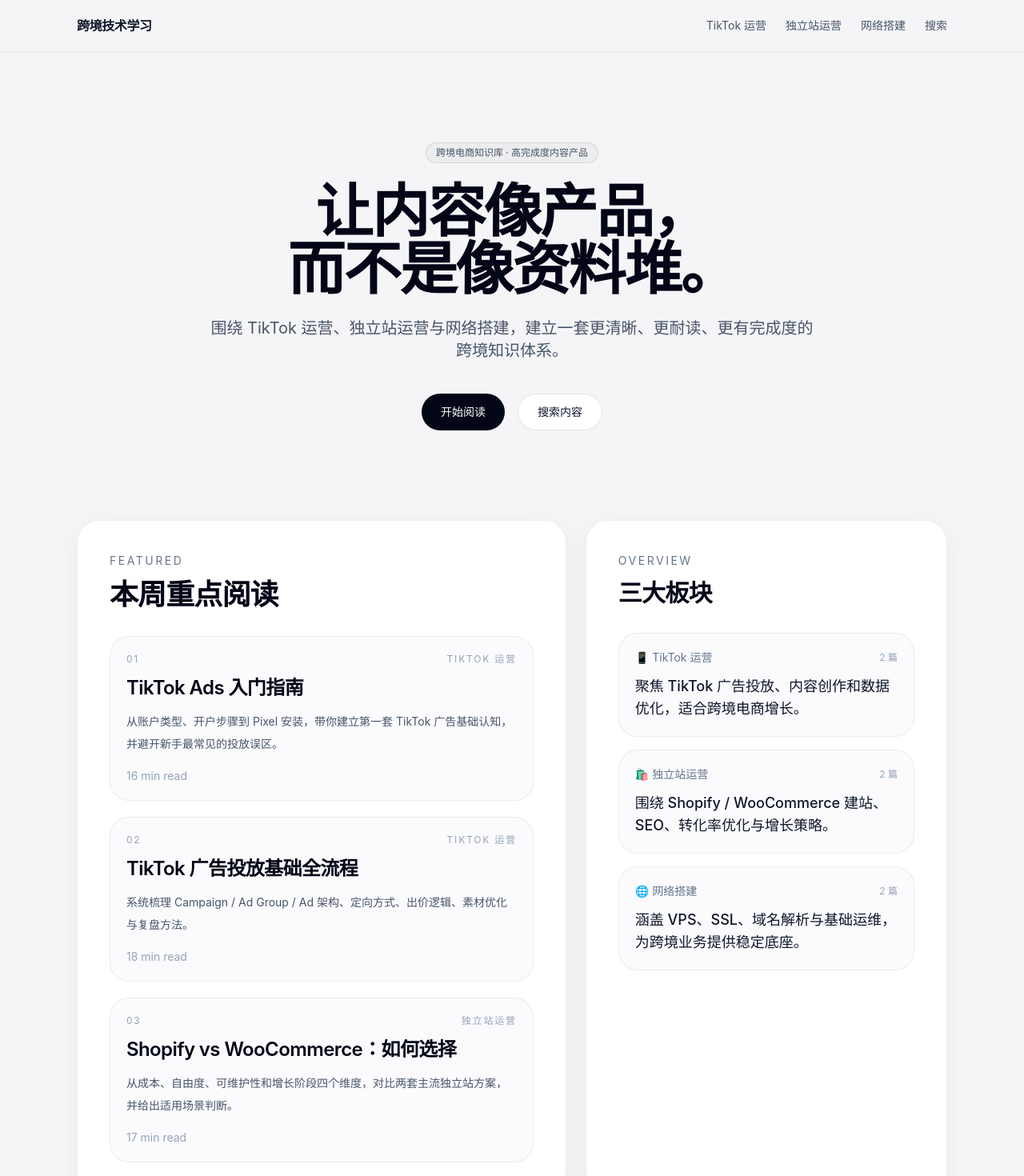
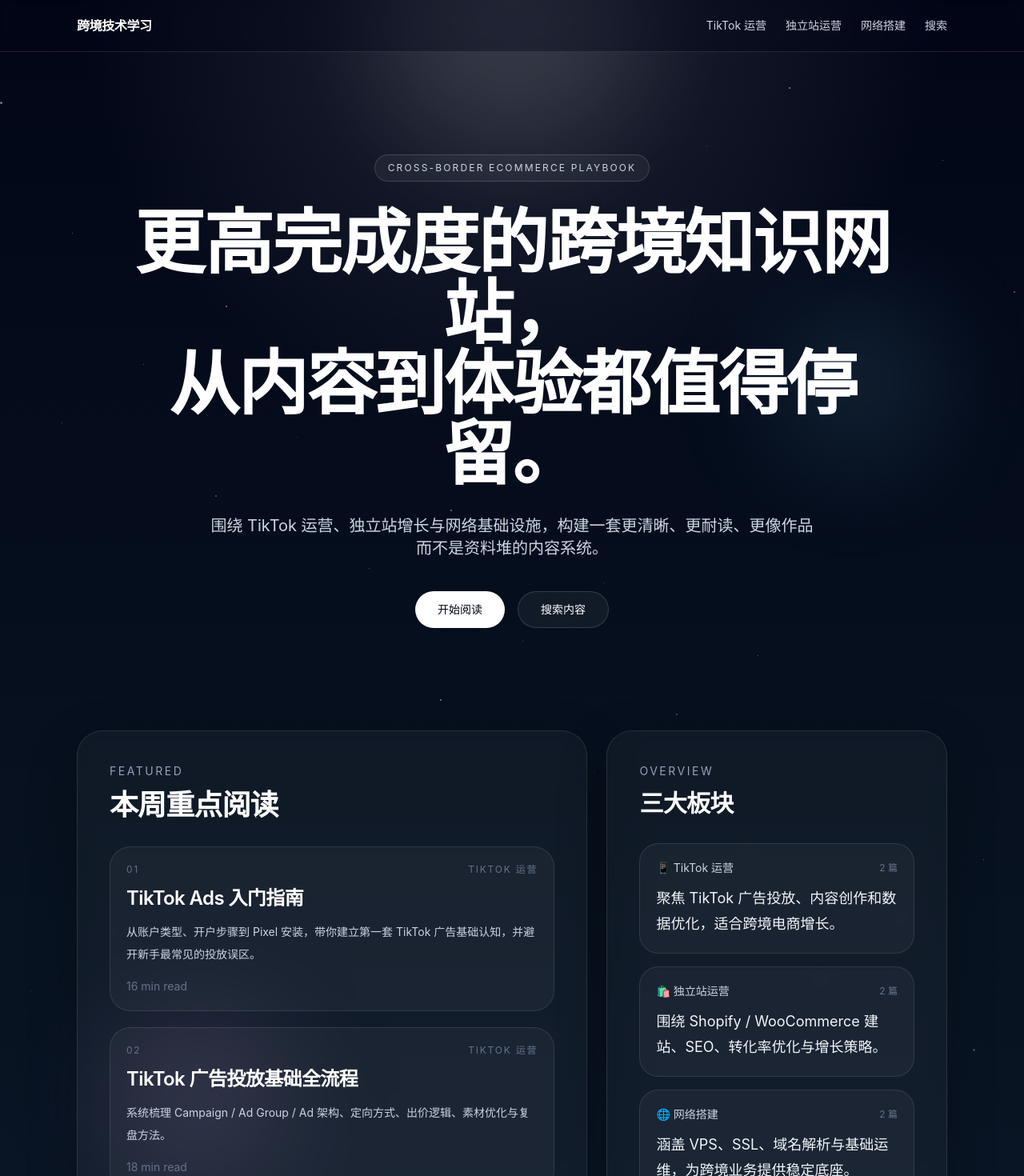
Before and after one commit to gonewiththesakura-creator/cross-border-ecommerce, a Next.js app: page / in a window 1280 px wide. Shown: the top 1470 px of the page at 80% size. Built offline with nearby package versions, Linux system fonts and the light colour scheme.

Commit message:
feat: 首页加入星空背景与光标氛围效果

```diff
--- /dev/null
+++ b/components/CursorGlow.js
@@ -0,0 +1,27 @@
+import { useEffect, useState } from 'react'
+
+export default function CursorGlow() {
+  const [pos, setPos] = useState({ x: 0, y: 0 })
+  const [visible, setVisible] = useState(false)
+
+  useEffect(() => {
+    const move = (e) => {
+      setPos({ x: e.clientX, y: e.clientY })
+      setVisible(true)
+    }
+    const leave = () => setVisible(false)
+    window.addEventListener('mousemove', move)
+    window.addEventListener('mouseleave', leave)
+    return () => {
+      window.removeEventListener('mousemove', move)
+      window.removeEventListener('mouseleave', leave)
+    }
+  }, [])
+
+  return (
+    <div
+      className={`pointer-events-none fixed left-0 top-0 z-30 h-56 w-56 -translate-x-1/2 -translate-y-1/2 rounded-full bg-[radial-gradient(circle,rgba(255,255,255,0.14)_0%,rgba(125,211,252,0.10)_24%,rgba(168,85,247,0.06)_42%,rgba(255,255,255,0)_70%)] blur-2xl transition-opacity duration-300 ${visible ? 'opacity-100' : 'opacity-0'}`}
+      style={{ transform: `translate(${pos.x - 112}px, ${pos.y - 112}px)` }}
+    />
+  )
+}
--- /dev/null
+++ b/components/Starfield.js
@@ -0,0 +1,39 @@
+import { useMemo } from 'react'
+
+export default function Starfield() {
+  const stars = useMemo(() => {
+    return Array.from({ length: 42 }, (_, i) => ({
+      id: i,
+      left: `${(i * 37) % 100}%`,
+      top: `${(i * 19 + 7) % 100}%`,
+      size: i % 5 === 0 ? 3 : i % 3 === 0 ? 2 : 1,
+      opacity: i % 4 === 0 ? 0.45 : 0.22,
+      delay: `${(i % 9) * 0.7}s`,
+      duration: `${5 + (i % 6)}s`,
+    }))
+  }, [])
+
+  return (
+    <div className="pointer-events-none absolute inset-0 overflow-hidden">
+      <div className="absolute inset-0 bg-[radial-gradient(circle_at_top,rgba(255,255,255,0.12),transparent_28%),linear-gradient(180deg,#020617_0%,#07111f_55%,#0b1728_100%)]" />
+      <div className="absolute left-1/2 top-[-140px] h-[340px] w-[340px] -translate-x-1/2 rounded-full bg-white/10 blur-3xl" />
+      <div className="absolute right-[8%] top-[20%] h-[220px] w-[220px] rounded-full bg-sky-300/10 blur-3xl" />
+      <div className="absolute left-[10%] bottom-[18%] h-[240px] w-[240px] rounded-full bg-fuchsia-300/10 blur-3xl" />
+      {stars.map((star) => (
+        <span
+          key={star.id}
+          className="absolute animate-pulse rounded-full bg-white"
+          style={{
+            left: star.left,
+            top: star.top,
+            width: `${star.size}px`,
+            height: `${star.size}px`,
+            opacity: star.opacity,
+            animationDelay: star.delay,
+            animationDuration: star.duration,
+          }}
+        />
+      ))}
+    </div>
+  )
+}
--- a/pages/index.js
+++ b/pages/index.js
@@ -1,76 +1,82 @@
 import Link from 'next/link'
 import { ArrowRight } from 'lucide-react'
 import { articles, sections, getSectionArticles } from '@/lib/siteData'
+import Starfield from '@/components/Starfield'
+import CursorGlow from '@/components/CursorGlow'
 
 const featured = articles.slice(0, 3)
 
 export default function Home() {
   return (
     <div className="min-h-screen bg-[#f5f5f7] text-slate-900">
-      <header className="sticky top-0 z-50 border-b border-black/[0.06] bg-[#f5f5f7]/80 backdrop-blur">
+      <div className="relative overflow-hidden bg-slate-950 text-white">
+        <CursorGlow />
+        <Starfield />
+
+        <header className="sticky top-0 z-40 border-b border-white/10 bg-slate-950/40 backdrop-blur">
           <div className="container flex h-16 items-center justify-between">
-          <Link href="/" className="font-semibold tracking-tight">跨境技术学习</Link>
-          <nav className="hidden items-center gap-6 text-sm text-slate-600 md:flex">
-            <Link href="/tiktok-marketing" className="hover:text-slate-950">TikTok 运营</Link>
-            <Link href="/independent-store" className="hover:text-slate-950">独立站运营</Link>
-            <Link href="/networking" className="hover:text-slate-950">网络搭建</Link>
-            <Link href="/search" className="hover:text-slate-950">搜索</Link>
+            <Link href="/" className="font-semibold tracking-tight text-white">跨境技术学习</Link>
+            <nav className="hidden items-center gap-6 text-sm text-slate-300 md:flex">
+              <Link href="/tiktok-marketing" className="hover:text-white">TikTok 运营</Link>
+              <Link href="/independent-store" className="hover:text-white">独立站运营</Link>
+              <Link href="/networking" className="hover:text-white">网络搭建</Link>
+              <Link href="/search" className="hover:text-white">搜索</Link>
             </nav>
           </div>
         </header>
 
-      <main>
-        <section className="container py-20 md:py-28">
-          <div className="mx-auto max-w-5xl text-center">
-            <div className="pill mb-6">跨境电商知识库 · 高完成度内容产品</div>
-            <h1 className="text-5xl font-semibold leading-[1.02] md:text-7xl">
-              让内容像产品，
+        <main className="relative z-10">
+          <section className="container py-24 md:py-32">
+            <div className="mx-auto max-w-6xl text-center">
+              <div className="inline-flex items-center rounded-full border border-white/15 bg-white/5 px-4 py-2 text-xs tracking-[0.18em] text-slate-300 backdrop-blur">CROSS-BORDER ECOMMERCE PLAYBOOK</div>
+              <h1 className="mx-auto mt-8 max-w-5xl text-5xl font-semibold leading-[0.98] text-white md:text-7xl lg:text-[5.5rem]">
+                更高完成度的跨境知识网站，
                 <br />
-              而不是像资料堆。
+                从内容到体验都值得停留。
               </h1>
-            <p className="mx-auto mt-6 max-w-3xl text-lg leading-8 text-slate-600 md:text-xl">
-              围绕 TikTok 运营、独立站运营与网络搭建，建立一套更清晰、更耐读、更有完成度的跨境知识体系。
+              <p className="mx-auto mt-8 max-w-3xl text-lg leading-8 text-slate-300 md:text-xl">
+                围绕 TikTok 运营、独立站增长与网络基础设施，构建一套更清晰、更耐读、更像作品而不是资料堆的内容系统。
               </p>
               <div className="mt-10 flex flex-wrap justify-center gap-4">
-              <Link href="/tiktok-marketing" className="btn-primary">开始阅读</Link>
-              <Link href="/search" className="btn border border-black/10 bg-white text-slate-900 hover:bg-slate-50">搜索内容</Link>
+                <Link href="/tiktok-marketing" className="btn rounded-full bg-white px-7 py-3 text-sm font-medium text-slate-950 hover:bg-slate-100">开始阅读</Link>
+                <Link href="/search" className="btn rounded-full border border-white/15 bg-white/5 px-7 py-3 text-sm font-medium text-white hover:bg-white/10">搜索内容</Link>
               </div>
             </div>
           </section>
 
-        <section className="container pb-12">
-          <div className="grid gap-6 lg:grid-cols-[1.15fr_.85fr]">
-            <div className="soft-card p-8 md:p-10">
-              <div className="text-sm uppercase tracking-[0.18em] text-slate-500">Featured</div>
-              <h2 className="mt-3 text-3xl font-semibold md:text-4xl">本周重点阅读</h2>
+          <section className="container pb-16">
+            <div className="grid gap-6 lg:grid-cols-[1.2fr_.8fr]">
+              <div className="rounded-[32px] border border-white/10 bg-white/[0.04] p-8 shadow-[0_20px_60px_rgba(0,0,0,0.28)] backdrop-blur md:p-10">
+                <div className="text-sm uppercase tracking-[0.18em] text-slate-400">Featured</div>
+                <h2 className="mt-3 text-3xl font-semibold text-white md:text-4xl">本周重点阅读</h2>
                 <div className="mt-8 space-y-5">
                   {featured.map((item, index) => (
-                  <Link key={`${item.section}-${item.slug}`} href={`/${item.section}/${item.slug}`} className="block rounded-[24px] border border-black/[0.06] bg-[#fbfbfd] p-5 transition hover:bg-white hover:shadow-[0_10px_30px_rgba(15,23,42,0.05)]">
-                    <div className="flex items-center justify-between text-xs uppercase tracking-[0.15em] text-slate-400">
+                    <Link key={`${item.section}-${item.slug}`} href={`/${item.section}/${item.slug}`} className="block rounded-[26px] border border-white/10 bg-white/[0.04] p-5 transition hover:bg-white/[0.08] hover:shadow-[0_12px_40px_rgba(15,23,42,0.28)]">
+                      <div className="flex items-center justify-between text-xs uppercase tracking-[0.15em] text-slate-500">
                         <span>{String(index + 1).padStart(2, '0')}</span>
                         <span>{sections[item.section].title}</span>
                       </div>
-                    <h3 className="mt-3 text-2xl font-semibold">{item.title}</h3>
-                    <p className="mt-3 text-sm leading-7 text-slate-600">{item.excerpt}</p>
-                    <div className="mt-4 text-sm text-slate-400">{item.readTime} min read</div>
+                      <h3 className="mt-3 text-2xl font-semibold text-white">{item.title}</h3>
+                      <p className="mt-3 text-sm leading-7 text-slate-300">{item.excerpt}</p>
+                      <div className="mt-4 text-sm text-slate-500">{item.readTime} min read</div>
                     </Link>
                   ))}
                 </div>
               </div>
 
-            <div className="soft-card p-8 md:p-10">
-              <div className="text-sm uppercase tracking-[0.18em] text-slate-500">Overview</div>
-              <h2 className="mt-3 text-3xl font-semibold">三大板块</h2>
+              <div className="rounded-[32px] border border-white/10 bg-white/[0.04] p-8 shadow-[0_20px_60px_rgba(0,0,0,0.28)] backdrop-blur md:p-10">
+                <div className="text-sm uppercase tracking-[0.18em] text-slate-400">Overview</div>
+                <h2 className="mt-3 text-3xl font-semibold text-white">三大板块</h2>
                 <div className="mt-8 space-y-4">
                   {Object.values(sections).map((section) => {
                     const items = getSectionArticles(section.slug)
                     return (
-                    <Link key={section.slug} href={`/${section.slug}`} className="block rounded-[24px] border border-black/[0.06] bg-[#fbfbfd] p-5 transition hover:bg-white hover:shadow-[0_10px_30px_rgba(15,23,42,0.05)]">
+                      <Link key={section.slug} href={`/${section.slug}`} className="block rounded-[24px] border border-white/10 bg-white/[0.04] p-5 transition hover:bg-white/[0.08]">
                         <div className="flex items-center justify-between">
-                        <div className="text-sm text-slate-500">{section.icon} {section.title}</div>
-                        <div className="text-xs text-slate-400">{items.length} 篇</div>
+                          <div className="text-sm text-slate-300">{section.icon} {section.title}</div>
+                          <div className="text-xs text-slate-500">{items.length} 篇</div>
                         </div>
-                      <div className="mt-3 text-lg font-medium">{section.description}</div>
+                        <div className="mt-3 text-lg leading-8 text-slate-100">{section.description}</div>
                       </Link>
                     )
                   })}
@@ -78,8 +84,10 @@
               </div>
             </div>
           </section>
+        </main>
+      </div>
 
-        <section className="container pb-16">
+      <section className="container py-16">
         <div className="soft-card p-6 md:p-8">
           <div className="flex flex-col gap-3 md:flex-row md:items-end md:justify-between">
             <div>
@@ -93,8 +101,8 @@
             {Object.values(sections).map((section) => {
               const items = getSectionArticles(section.slug)
               return (
-                  <div key={section.slug} className="rounded-[24px] border border-black/[0.06] bg-[#fbfbfd] p-5 transition hover:-translate-y-0.5 hover:shadow-[0_12px_30px_rgba(15,23,42,0.06)]">
-                    <img src={section.cover} alt={section.title} className="h-44 w-full rounded-[18px] object-cover" />
+                <div key={section.slug} className="rounded-[28px] border border-black/[0.06] bg-[#fbfbfd] p-5 transition hover:-translate-y-0.5 hover:shadow-[0_16px_40px_rgba(15,23,42,0.08)]">
+                  <img src={section.cover} alt={section.title} className="h-44 w-full rounded-[20px] object-cover" />
                   <div className="mt-5 flex items-center gap-2 text-sm text-slate-500">
                     <span>{section.icon}</span>
                     <span>{section.title}</span>
@@ -118,7 +126,6 @@
           </div>
         </div>
       </section>
-      </main>
     </div>
   )
 }
```
Lines whose indentation alone changed are shown as unchanged.
